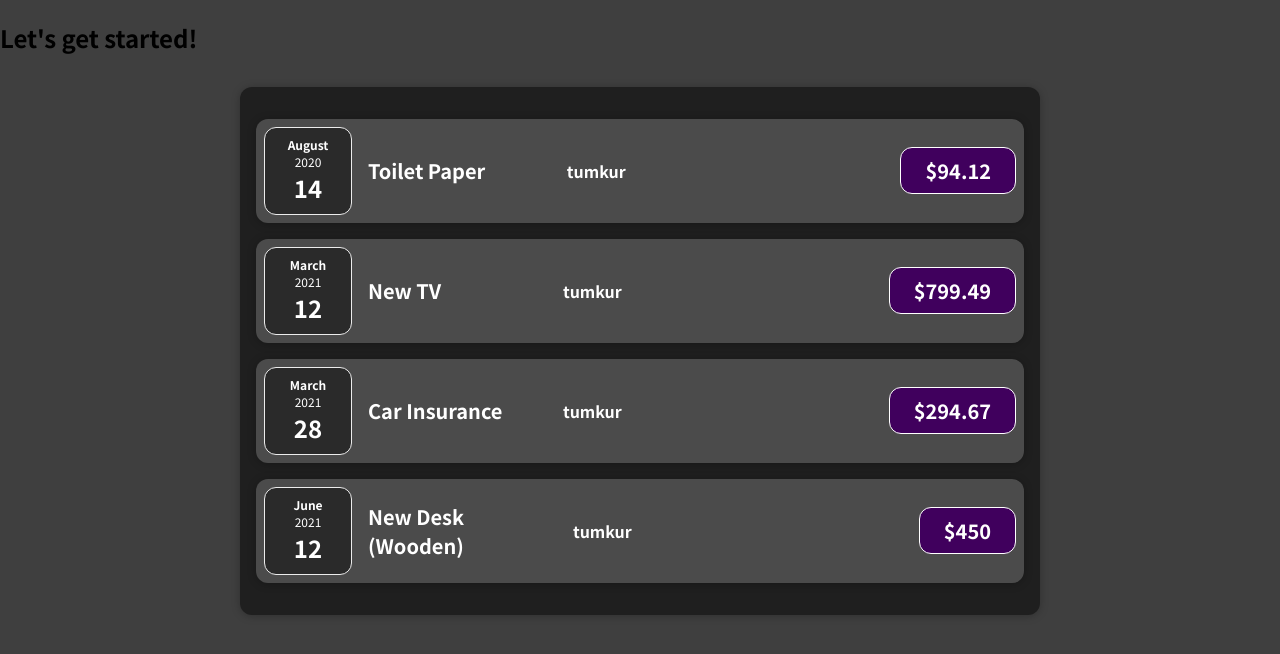
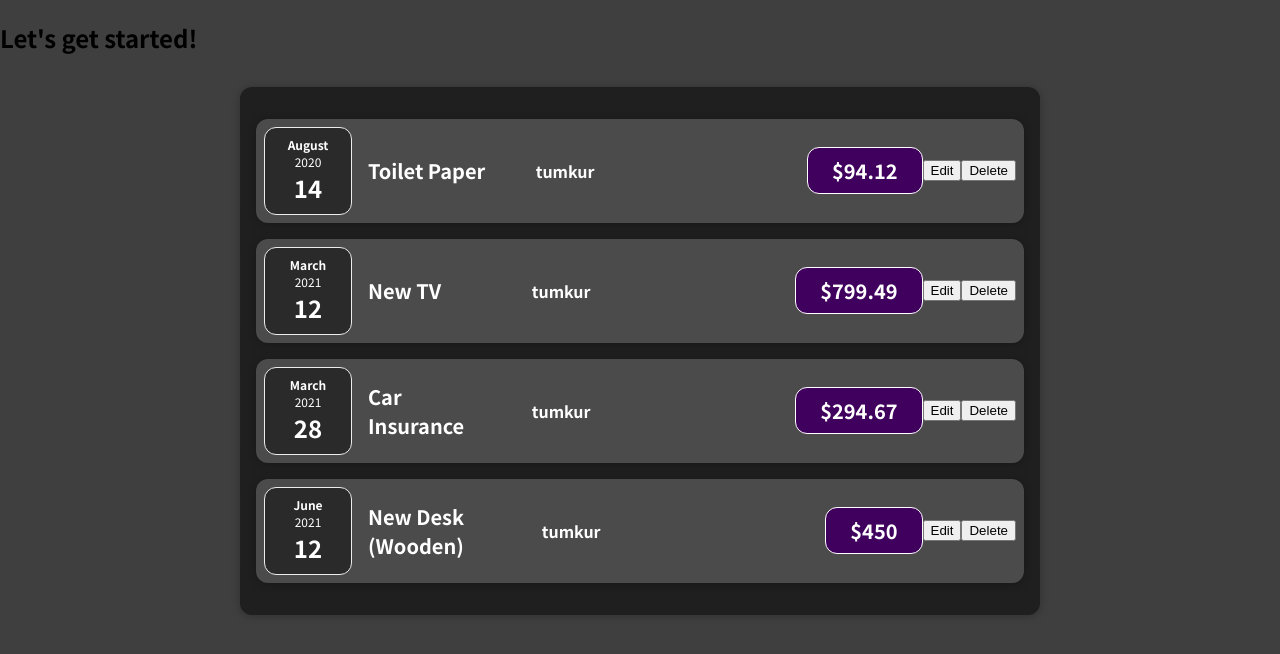
Before and after one commit to Fardeen2001/expense-tracker-in-react, a React (Create React App) app: page / in a window 1280 px wide. Shown: the top 654 px of the page. Built offline with nearby package versions, Linux system fonts and the light colour scheme.

Commit message:
Edit and delete button added

```diff
--- a/src/components/Expenses/ExpenseItems.js
+++ b/src/components/Expenses/ExpenseItems.js
@@ -4,6 +4,12 @@ import ExpenseDetails from "./ExpenseDetails";
 import "./ExpenseItems.css";
 
 const ExpenseItem = (props) => {
+  const EditHandler = ()=>{
+    console.log("EditClicked")
+  }
+  const DeleteHandler = ()=>{
+    console.log("DeleteClicked")
+  }
   return (
     <Card className="expense-item">
       <ExpenseDate date={props.date} />
@@ -12,6 +18,8 @@ const ExpenseItem = (props) => {
         amount={props.amount}
         location={props.location}
       />
+      <button onClick={EditHandler}>Edit</button>
+      <button onClick={DeleteHandler}>Delete</button>
     </Card>
   );
 };
```
